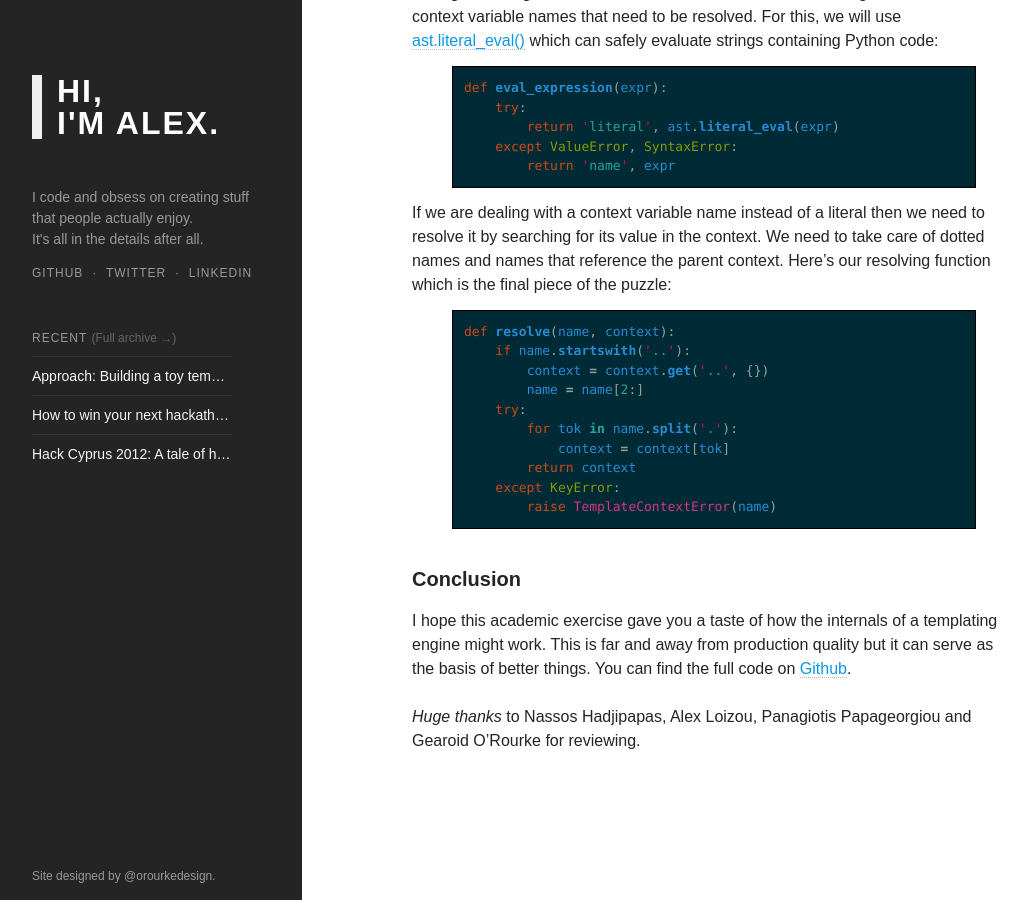
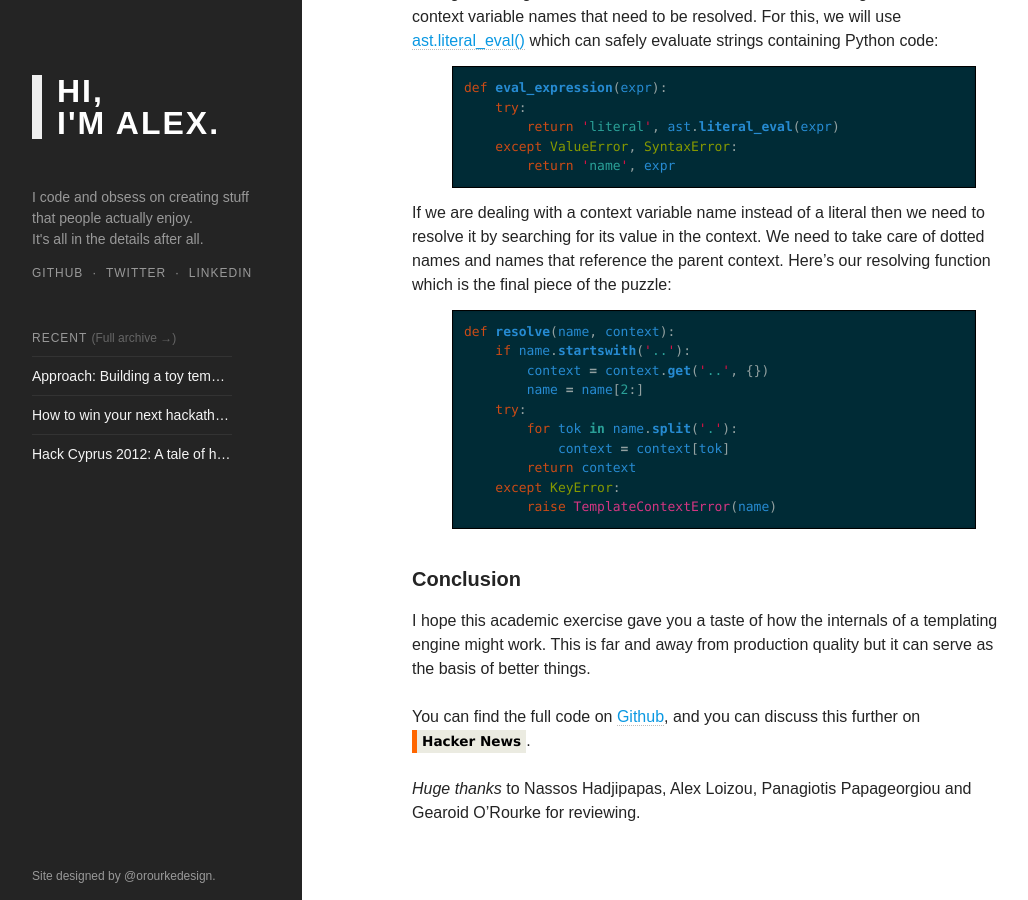
Before and after one commit to alexmic/alexmic.github.com, a Jekyll site: the page built from _posts/2013-04-03-building-a-template-engine.md, in a window 1280 px wide and 900 px high, scrolled down 5066 px. Shown: the whole window, without its empty margins (8-1036 px from the left). Built offline with Jekyll 4.4.1, drawn with Linux system fonts in a browser that asks for light colours.

Commit message:
adding hn link

```diff
--- a/_posts/2013-04-03-building-a-template-engine.md
+++ b/_posts/2013-04-03-building-a-template-engine.md
@@ -283,7 +283,10 @@ def resolve(name, context):
 
 I hope this academic exercise gave you a taste of how the internals of a templating engine
 might work. This is far and away from production quality but it can serve as the
-basis of better things. You can find the full code on [Github](https://github.com/alexmic/microtemplates).
+basis of better things.
+
+You can find the full code on [Github](https://github.com/alexmic/microtemplates), and
+you can discuss this further on <a class="hn" target="_blank" href="https://news.ycombinator.com/item?id=5535040">Hacker News</a>.
 
 *Huge thanks* to Nassos Hadjipapas, Alex Loizou, Panagiotis Papageorgiou and Gearoid
 O'Rourke for reviewing.
```
